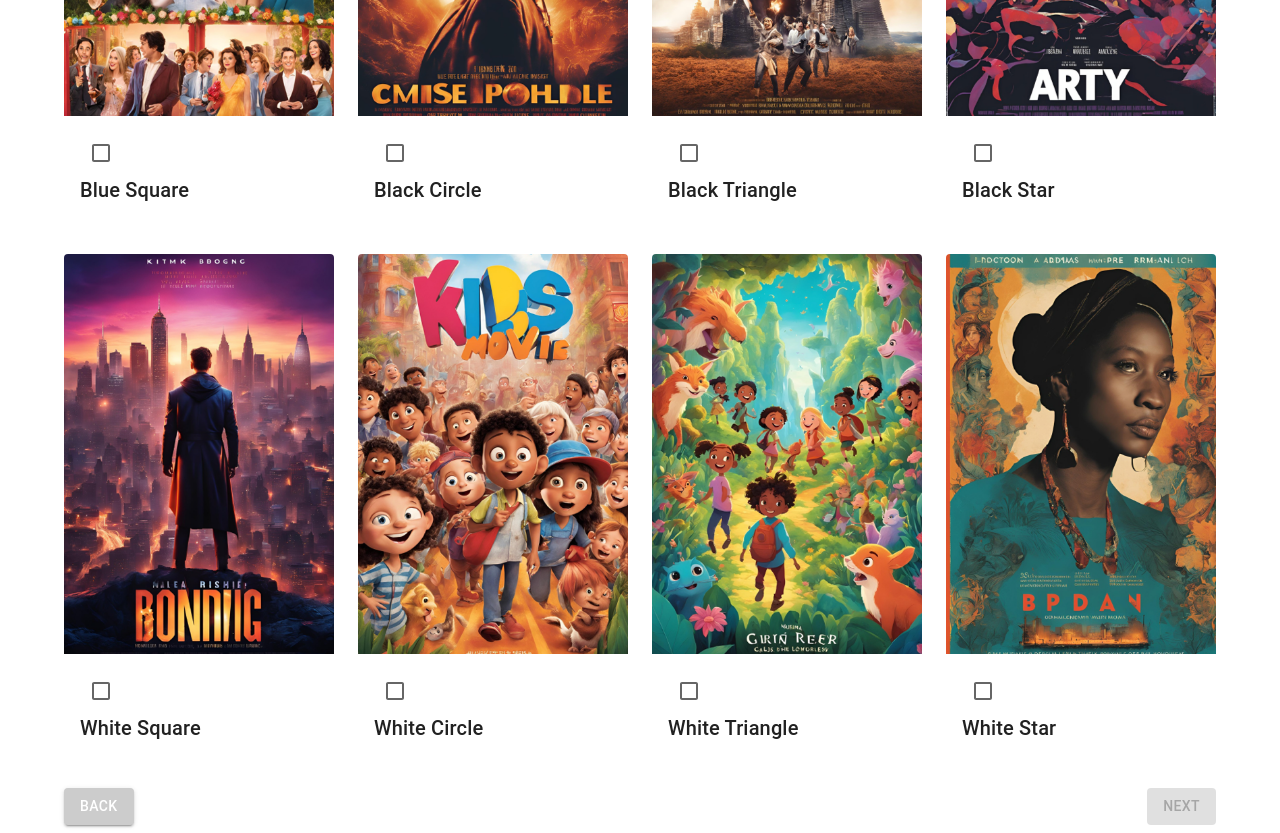
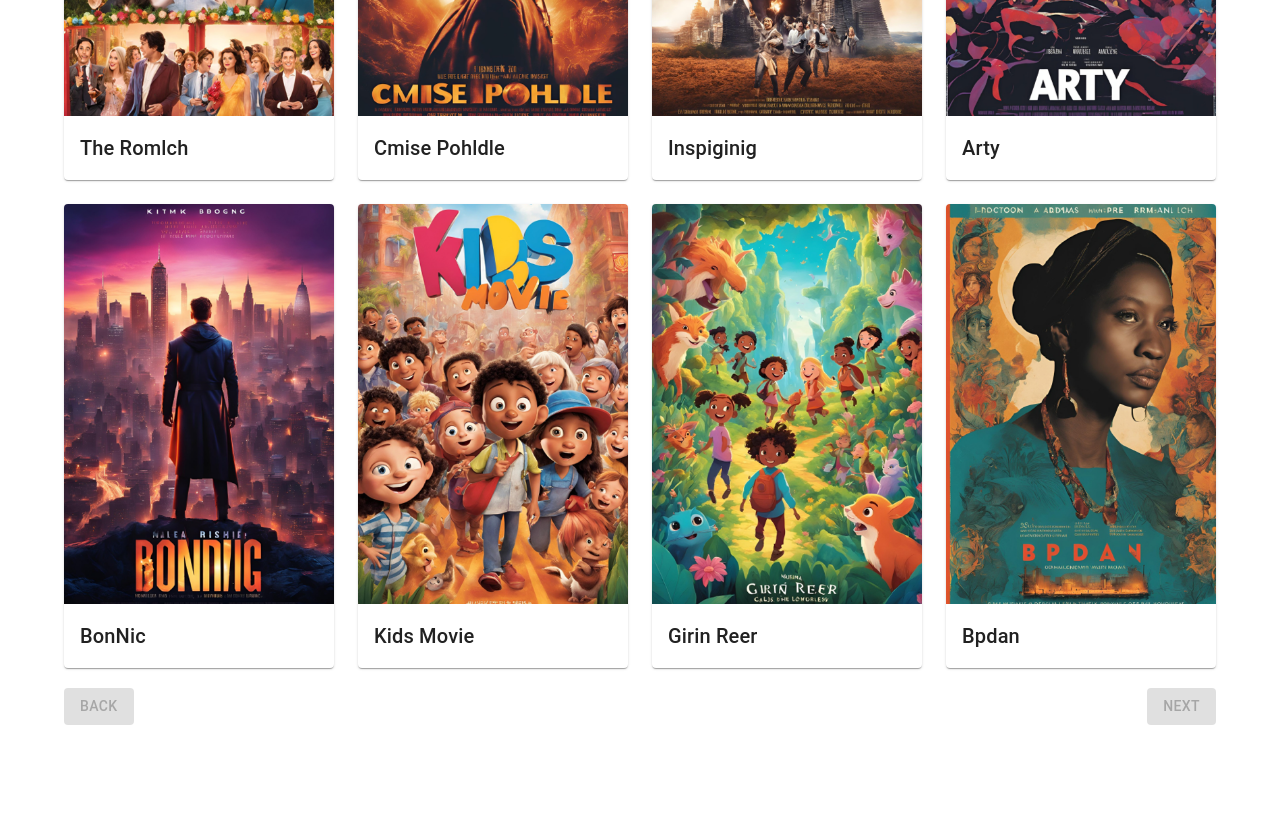
Before and after one commit to Keykor/bigi-test-movie-pages, a Next.js app: page / in a window 1280 px wide. Shown: the part 460-1293 px from the top of the page. After the commit the page ends 1193 px from the top, so only its background shows below. Built offline with nearby package versions, Linux system fonts and the light colour scheme.

Commit message:
Make Prev button more prominent

```diff
--- a/src/components/NavigationButtons.js
+++ b/src/components/NavigationButtons.js
@@ -2,7 +2,7 @@ import React from "react";
 import { Button, Box } from "@mui/material";
 import { useRouter } from "next/router";
 
-export default function NavigationButtons({ onNext, nextDisabled = false, nextLabel = "Next" }) {
+export default function NavigationButtons({ onNext, prevDisabled = false, nextDisabled = false, nextLabel = "Next" }) {
     const router = useRouter();
 
     return (
@@ -15,7 +15,8 @@ export default function NavigationButtons({ onNext, nextDisabled = false, nextLa
         >
             <Button
                 variant="contained"
-                style={{ backgroundColor: "#ccc" }}
+                color="primary"
+                disabled={prevDisabled} // Deshabilitado si no cumple con alguna condición
                 onClick={() => router.back()} // Navega hacia atrás
             >
                 Back
--- a/src/data/movies.js
+++ b/src/data/movies.js
@@ -1,12 +1,12 @@
 const movies = [
-    { id: 1, title: "Blue Square", image: "covers/cover01.png" },
-    { id: 2, title: "Black Circle", image: "covers/cover02.png" },
-    { id: 3, title: "Black Triangle", image: "covers/cover03.png" },
-    { id: 4, title: "Black Star", image: "covers/cover04.png" },
-    { id: 5, title: "White Square", image: "covers/cover05.png" },
-    { id: 6, title: "White Circle", image: "covers/cover06.png" },
-    { id: 7, title: "White Triangle", image: "covers/cover07.png" },
-    { id: 8, title: "White Star", image: "covers/cover08.png" },
+    { id: 1, title: "The Romlch", image: "covers/cover01.png" },
+    { id: 2, title: "Cmise Pohldle", image: "covers/cover02.png" },
+    { id: 3, title: "Inspiginig", image: "covers/cover03.png" },
+    { id: 4, title: "Arty", image: "covers/cover04.png" },
+    { id: 5, title: "BonNic", image: "covers/cover05.png" },
+    { id: 6, title: "Kids Movie", image: "covers/cover06.png" },
+    { id: 7, title: "Girin Reer", image: "covers/cover07.png" },
+    { id: 8, title: "Bpdan", image: "covers/cover08.png" },
 ];
 
 export default movies;
--- a/src/pages/index.js
+++ b/src/pages/index.js
@@ -1,5 +1,5 @@
 import React, { useState } from "react";
-import { Grid, Card, CardMedia, CardContent, Checkbox, Container, Typography } from "@mui/material";
+import { Grid, Card, CardActionArea, CardMedia, CardContent, Checkbox, Container, Typography } from "@mui/material";
 import { useRouter } from "next/router";
 import movies from "../data/movies";
 import NavigationBar from "../components/NavigationBar";
@@ -7,8 +7,9 @@ import ProgressStepper from "../components/ProgressStepper";
 import NavigationButtons from "../components/NavigationButtons";
 
 export default function SelectMovie() {
-    const [selectedMovie, setSelectedMovie] = useState(null);
+    // const [selectedMovie, setSelectedMovie] = useState(null);
     const router = useRouter();
+    const [selectedMovie, setSelectedMovie] = React.useState(0);
 
     const handleNext = () => {
         if (selectedMovie) {
@@ -31,27 +32,27 @@ export default function SelectMovie() {
             <Grid container spacing={3}>
                 {movies.map((movie) => (
                     <Grid item xs={12} sm={6} md={3} key={movie.id}>
-                        <Card
-                            style={{
-                                border: selectedMovie === movie.id ? "2px solid orange" : "none",
-                                boxShadow: selectedMovie === movie.id ? "0px 0px 10px orange" : "none",
-                            }}
-                        >
+                        <Card>
+                          <CardActionArea
+                            onClick={() => setSelectedMovie(movie.id)}
+                            data-active={selectedMovie === movie.id ? '' : undefined}
+                            sx={{
+                              height: '100%',
+                              '&[data-active]': {border: "2px solid orange", backgroundColor: 'action.selected','&:hover': {backgroundColor: 'action.selectedHover',},},
+                              }}
+                          >
                             <CardMedia component="img" height="400" image={movie.image} alt={movie.title} />
                             <CardContent>
-                                <Checkbox
-                                    checked={selectedMovie === movie.id}
-                                    onChange={() => setSelectedMovie(movie.id)}
-                                />
                                 <Typography variant="h6">{movie.title}</Typography>
                             </CardContent>
+                          </CardActionArea>
                         </Card>
                     </Grid>
                 ))}
             </Grid>
 
             {/* Botones de navegación */}
-            <NavigationButtons onNext={handleNext} nextDisabled={!selectedMovie} />
+            <NavigationButtons onNext={handleNext} prevDisabled={true} nextDisabled={!selectedMovie} />
         </Container>
     );
 }
```
